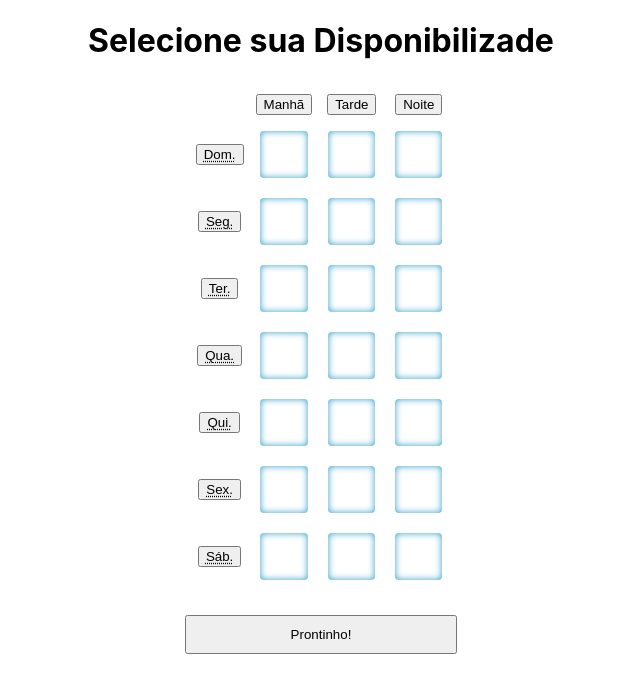
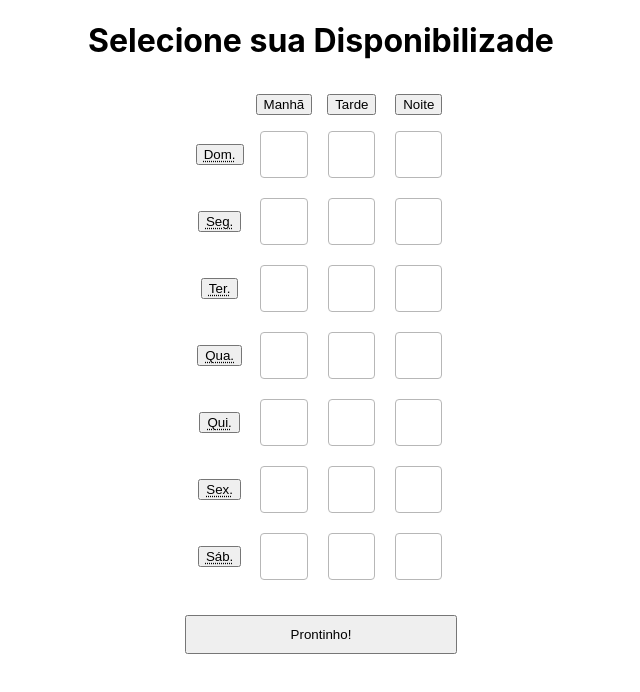
Before and after one commit to cristurm/week-availability-picker, a React (Create React App) app: page / in a window 1280 px wide. Shown: the top 692 px of the page, without its empty margins (319-959 px from the left). Built offline with nearby package versions, Linux system fonts and the light colour scheme.

Commit message:
remove colors

```diff
--- a/src/index.css
+++ b/src/index.css
@@ -29,6 +29,8 @@ table {
 
 td {
   position: relative;
+  width: 45px;
+  height: 45px;
 }
 
 .screen-reader-only {
@@ -53,17 +55,22 @@ input[type="checkbox"] + label {
   left: 5px;
   cursor: pointer;
   border-radius: 4px;
-  box-shadow: inset 0 0 7px #2D9ECC;
+  border: 1px solid #b7b7b7;
 }
 
 input[type="checkbox"]:hover + label {
-  background: #91C2FF;
+  background: #f2f1f0;
 }
 
 input[type="checkbox"]:checked + label {
-  background: #FFD352 url("./xis.png") no-repeat center center;
-  box-shadow: inset 0 0 5px #99976E;
   text-align: center;
+}
+
+input[type="checkbox"]:checked + label::after {
+  content: "x";
+  font-size: 20px;
+  font-weight: bold;
+  line-height: 45px;
 }
 
 button[type="submit"] {
```
Also changed, not shown: src/xis.png.
